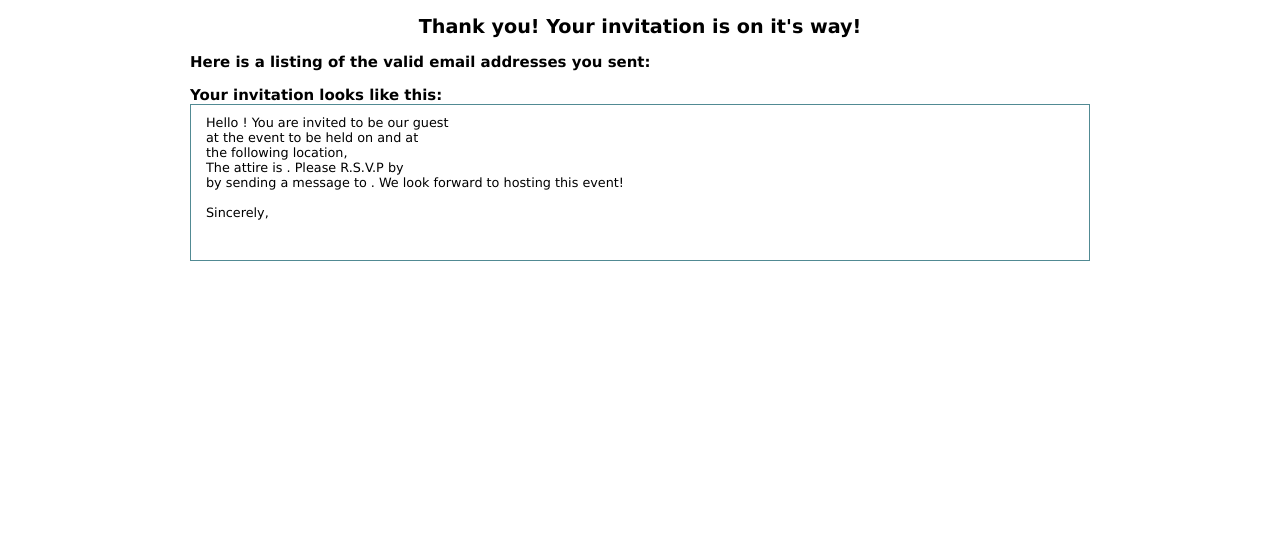
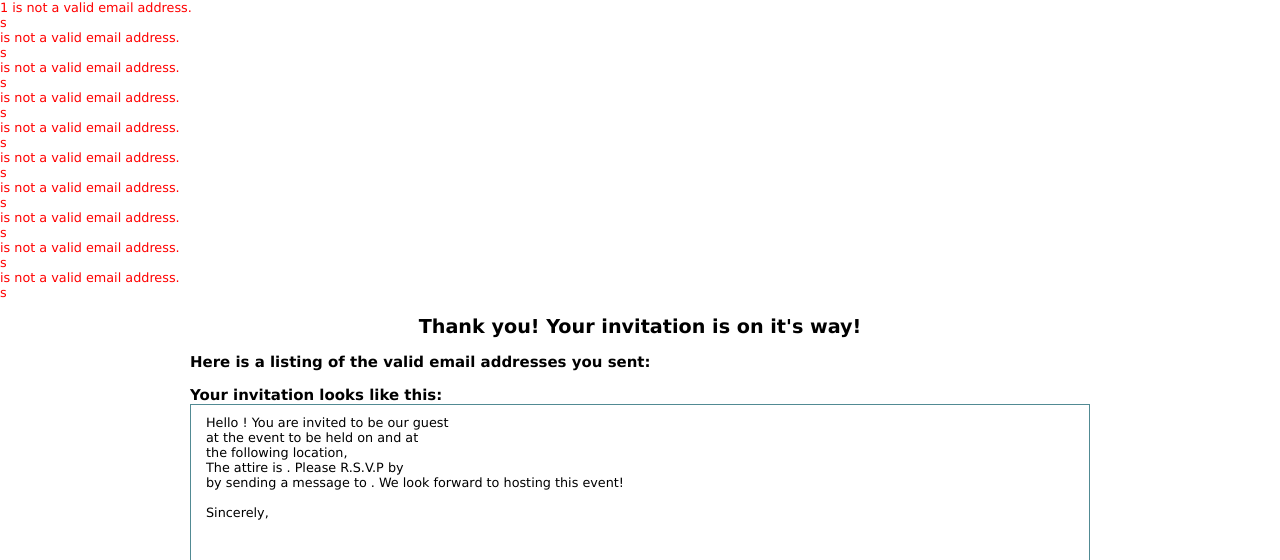
Before and after one commit to khambley/php_email_invite, a PHP site: the page made by invite.php in a window 1280 px wide. Shown: the top 560 px of the page. Run offline with PHP 8.4, Linux system fonts and the light colour scheme; data that the repository does not hold is empty.

Commit message:
put if statement inside of loop

```diff
--- a/invite.php
+++ b/invite.php
@@ -41,7 +41,8 @@ function mail_message($data_array, $template_file) {
 
 	#get template contents, and replace variables with data
 	for ($i = 1; $i <= 10; $i++) {
-
+		if(filter_var($data_array['recipient_email'.$i], FILTER_VALIDATE_EMAIL)) {
+			echo "<p style='color:green;'>".$email."<br />";
 			$email_message = file_get_contents($template_file);
 			$email_message = str_replace("#recipient_name#", $data_array['recipient_name'.$i], $email_message);
 			$email_message = str_replace("#party_name#", $data_array['party_name'], $email_message);
@@ -62,16 +63,14 @@ function mail_message($data_array, $template_file) {
 
 			$to = $data_array['recipient_email'.$i];
 
-		/*if (preg_match("/[a-z0-9!#$%&'*+/=?^_`{|}~-]+(?:\.[a-z0-9!#$%&'*+/=?^_`{|}~-]+)*@(?:[a-z0-9](?:[a-z0-9-]*[a-z0-9])?\.)+[a-z0-9](?:[a-z0-9-]*[a-z0-9])?/", $to)) {
-			echo "valid email address";
-		} else {
-			echo "not a valid email address";
-		}*/
 			$from = $data_array['sender_email'];
 			$email_subject = "You've been invited to an event!";
 
 			#email the invitation
 			mail($to, $email_subject, $email_message, "From: ". $from);
+		} else {
+			echo "<p style='color:red;'>".$data_array['recipient_email'.$i]." is not a valid email address.<br />s";
+		}
 	}
 }
 
```
Lines whose indentation alone changed are shown as unchanged.
